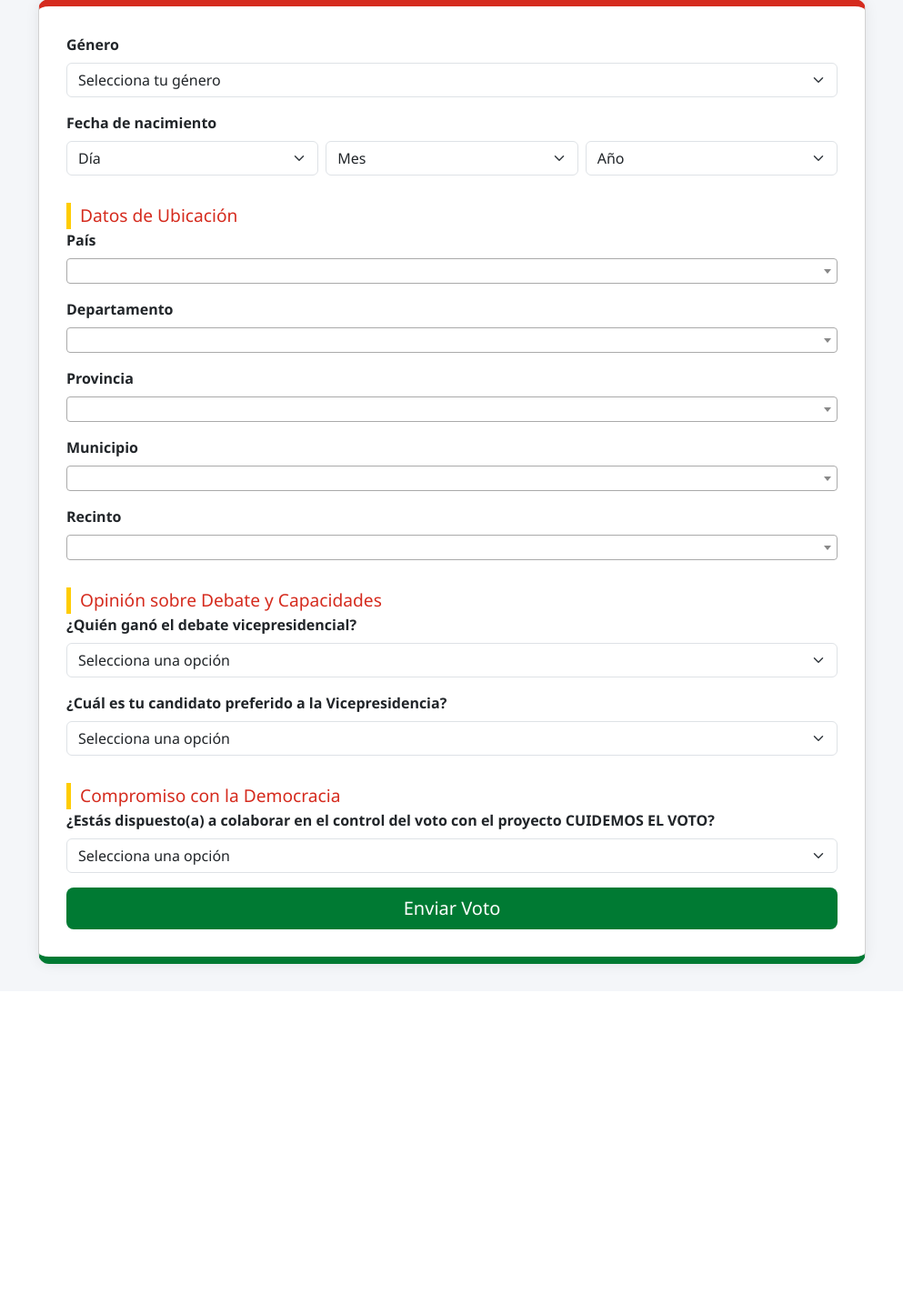
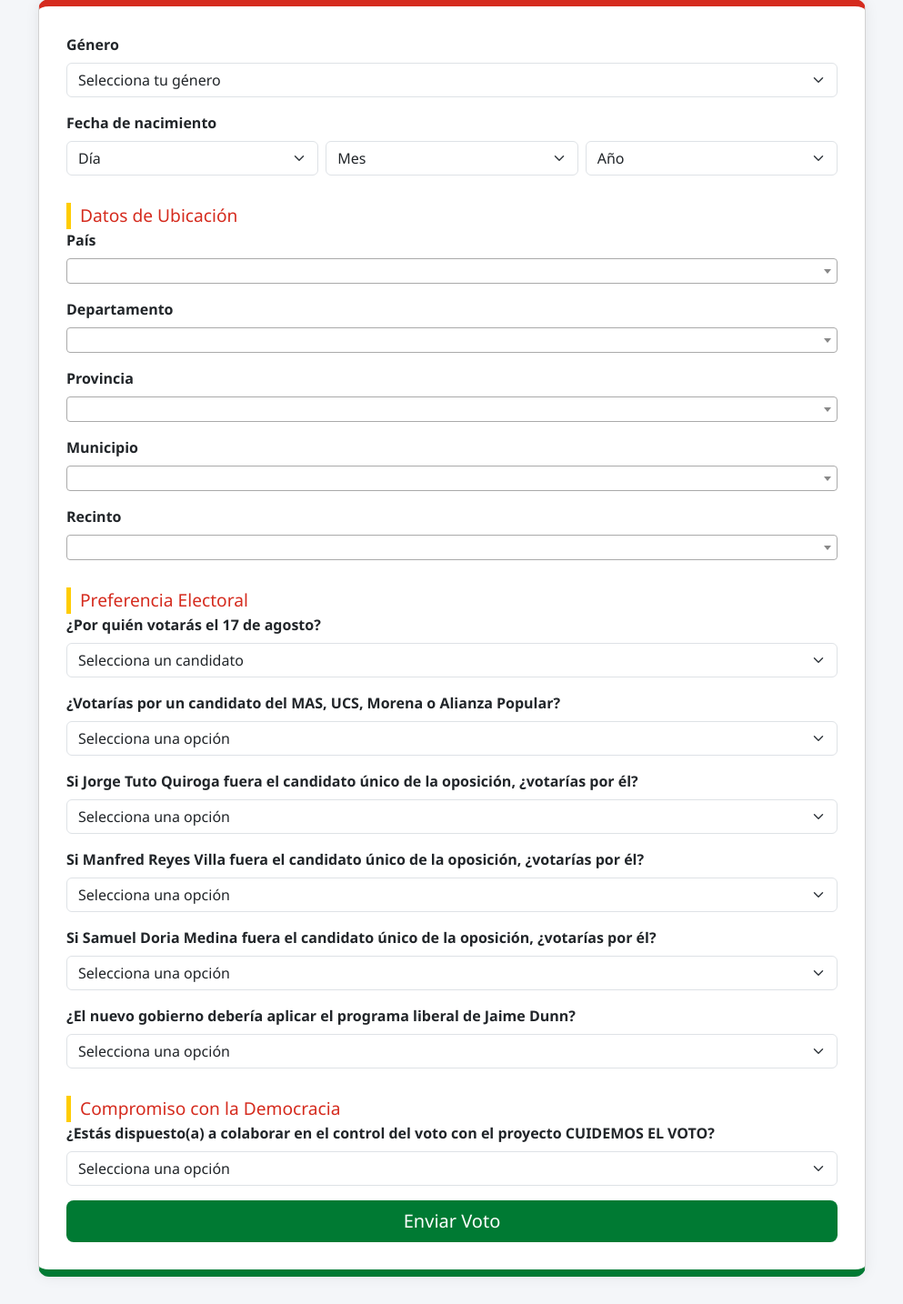
Before and after one commit to Likexpress/votacion2025d, a Flask app: template templates/votar.html in a window 1280 px wide. Shown: the part 420-1854 px from the top of the page at 91% size, without its empty margins (143-1136 px from the left). Before the commit the page ends 1490 px from the top, so only its background shows below. Run offline with Flask 3, Linux system fonts and the light colour scheme; the template is opened without the code that fills it, so the values that code supplies are empty; some libraries are stand-ins or nearby versions.

Commit message:
votar.html

```diff
--- a/templates/votar.html
+++ b/templates/votar.html
@@ -135,35 +135,69 @@
         </div>
 
         <!-- Preguntas de intención de voto -->
-        <!-- Preguntas de intención de voto -->
-        <div class="section-title">Opinión sobre Debate y Capacidades</div>
+        <div class="section-title">Preferencia Electoral</div>
 
         <div class="mb-3">
-          <label class="form-label">¿Quién ganó el debate vicepresidencial?</label>
-          <select name="pregunta1" class="form-select" required>
-            <option value="">Selecciona una opción</option>
-            <option value="José Luis Lupo">José Luis Lupo</option>
-            <option value="Juan Carlos Medrano">Juan Carlos Medrano</option>
-            <option value="Juan Pablo Velasco">Juan Pablo Velasco</option>
-            <option value="Mariana Prado">Mariana Prado</option>
+          <label class="form-label">¿Por quién votarás el 17 de agosto?</label>
+          <select name="candidato" class="form-select" required>
+            <option value="">Selecciona un candidato</option>
+            <option value="Jorge Tuto Quiroga">Jorge Tuto Quiroga</option>
+            <option value="Manfred Reyes Villa">Manfred Reyes Villa</option>
+            <option value="Samuel Doria Medina">Samuel Doria Medina</option>
           </select>
         </div>
 
-
         <div class="mb-3">
-          <label class="form-label">¿Cuál es tu candidato preferido a la Vicepresidencia?</label>
-          <select name="candidato" class="form-select" required>
+          <label class="form-label">¿Votarías por un candidato del MAS, UCS, Morena o Alianza Popular?</label>
+          <select name="pregunta1" class="form-select" required>
             <option value="">Selecciona una opción</option>
-            <option value="José Luis Lupo">José Luis Lupo</option>
-            <option value="Juan Carlos Medrano">Juan Carlos Medrano</option>
-            <option value="Juan Pablo Velasco">Juan Pablo Velasco</option>
-            <option value="Mariana Prado">Mariana Prado</option>
-            <option value="Edmar Lara">Edmar Lara</option>
-            <option value="Víctor Hugo Núñez">Víctor Hugo Núñez</option>
+            <option value="Sí">Sí</option>
+            <option value="No">No</option>
+            <option value="No sabe">No sabe</option>
           </select>
         </div>
 
+        <div class="mb-3">
+          <label class="form-label">Si Jorge Tuto Quiroga fuera el candidato único de la oposición, ¿votarías por él?</label>
+          <select name="pregunta2" class="form-select" required>
+            <option value="">Selecciona una opción</option>
+            <option value="Sí">Sí</option>
+            <option value="No">No</option>
+            <option value="No sabe">No sabe</option>
+          </select>
+        </div>
 
+        <div class="mb-3">
+          <label class="form-label">Si Manfred Reyes Villa fuera el candidato único de la oposición, ¿votarías por él?</label>
+          <select name="pregunta4" class="form-select" required>
+            <option value="">Selecciona una opción</option>
+            <option value="Sí">Sí</option>
+            <option value="No">No</option>
+            <option value="No sabe">No sabe</option>
+          </select>
+        </div>
+
+        <div class="mb-3">
+          <label class="form-label">Si Samuel Doria Medina fuera el candidato único de la oposición, ¿votarías por él?</label>
+          <select name="pregunta5" class="form-select" required>
+            <option value="">Selecciona una opción</option>
+            <option value="Sí">Sí</option>
+            <option value="No">No</option>
+            <option value="No sabe">No sabe</option>
+          </select>
+        </div>
+        <!-- ✅ Nueva pregunta añadida -->
+        <!-- ✅ Pregunta 6 corregida -->
+        <div class="mb-3">
+          <label class="form-label">
+            ¿El nuevo gobierno debería aplicar el programa liberal de Jaime Dunn?
+          </label>
+          <select name="pregunta6" class="form-select" required>
+            <option value="">Selecciona una opción</option>
+            <option value="Sí">Sí</option>
+            <option value="No">No</option>
+          </select>
+        </div>
 
         <div class="section-title">Compromiso con la Democracia</div>
         <div class="mb-3">
```
